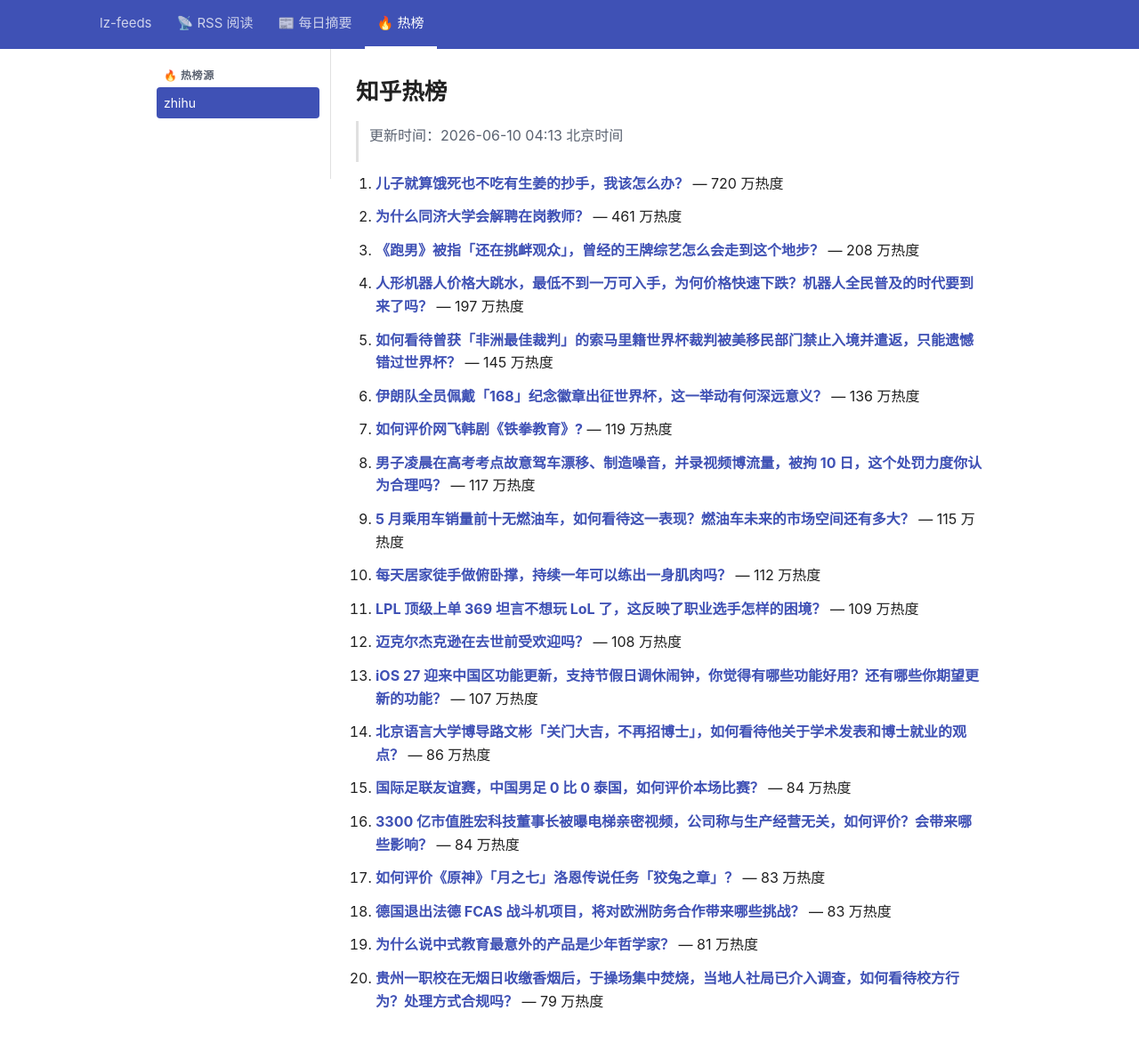
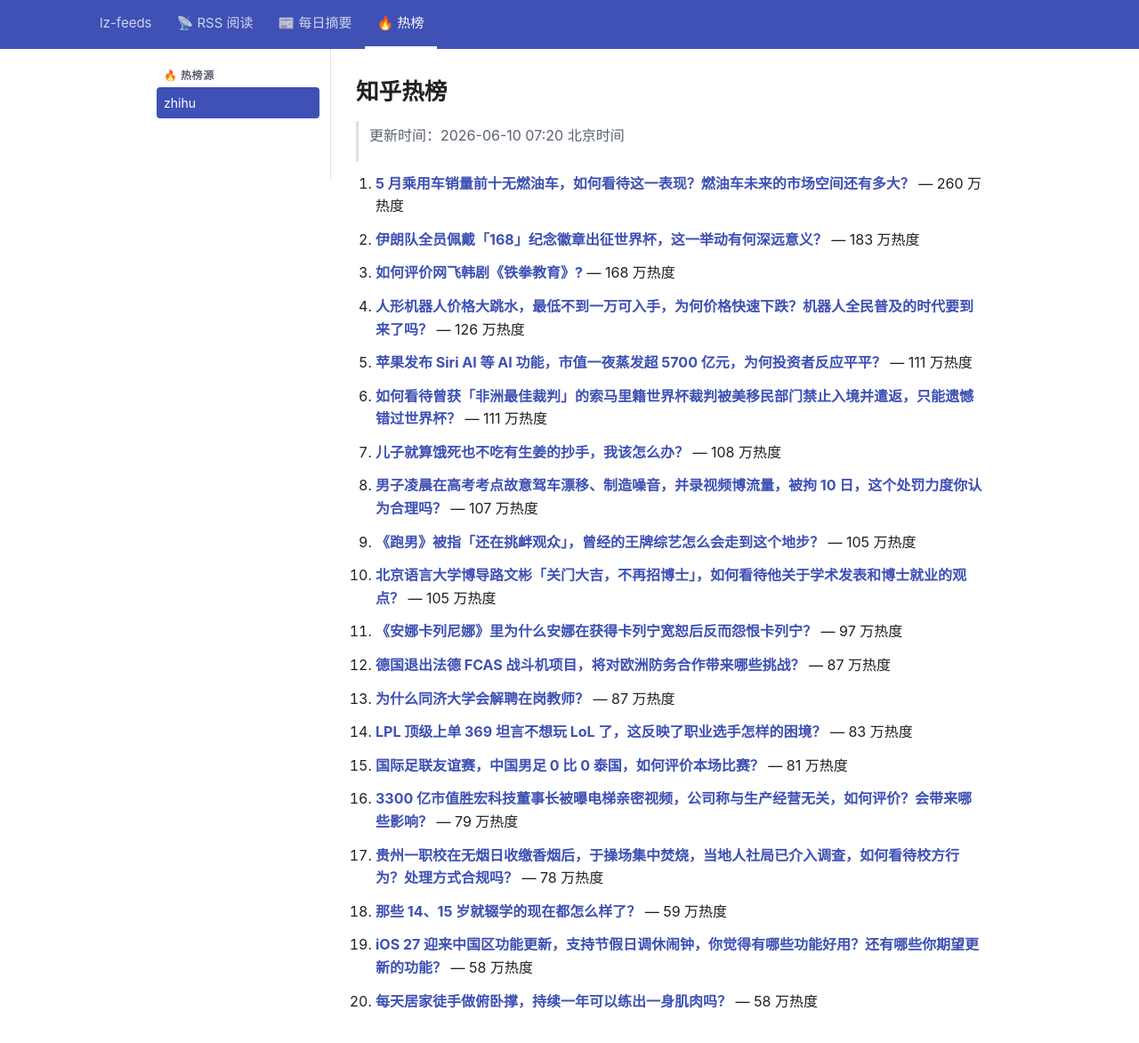
Before and after one commit to lizhang0101/lz-feeds, a Jekyll site: the page built from _hotlist/zhihu.md, in a window 1280 px wide and 1202 px high. Shown: the top 1172 px of the window at 89% size. Built offline with Jekyll 4.4.1, drawn with Linux system fonts in a browser that asks for light colours.

Commit message:
hotlist: 2026-06-09T23:20Z

```diff
--- a/_hotlist/zhihu.md
+++ b/_hotlist/zhihu.md
@@ -1,48 +1,48 @@
 ---
-updated: 2026-06-10 04:13 北京时间
+updated: 2026-06-10 07:20 北京时间
 count: 20
 ---
 
 # 知乎热榜
 
-> 更新时间：2026-06-10 04:13 北京时间
+> 更新时间：2026-06-10 07:20 北京时间
 
-1. **[儿子就算饿死也不吃有生姜的抄手，我该怎么办？](https://www.zhihu.com/question/1904106070881841642)** — 720 万热度
+1. **[5 月乘用车销量前十无燃油车，如何看待这一表现？燃油车未来的市场空间还有多大？](https://www.zhihu.com/question/2047626265658651748)** — 260 万热度
 
-2. **[为什么同济大学会解聘在岗教师？](https://www.zhihu.com/question/2045231105008259520)** — 461 万热度
+2. **[伊朗队全员佩戴「168」纪念徽章出征世界杯，这一举动有何深远意义？](https://www.zhihu.com/question/2047657469275641746)** — 183 万热度
 
-3. **[《跑男》被指「还在挑衅观众」，曾经的王牌综艺怎么会走到这个地步？](https://www.zhihu.com/question/2046551143426348866)** — 208 万热度
+3. **[如何评价网飞韩剧《铁拳教育》?](https://www.zhihu.com/question/2046709526888552148)** — 168 万热度
 
-4. **[人形机器人价格大跳水，最低不到一万可入手，为何价格快速下跌？机器人全民普及的时代要到来了吗？](https://www.zhihu.com/question/2047236682659755773)** — 197 万热度
+4. **[人形机器人价格大跳水，最低不到一万可入手，为何价格快速下跌？机器人全民普及的时代要到来了吗？](https://www.zhihu.com/question/2047236682659755773)** — 126 万热度
 
-5. **[如何看待曾获「非洲最佳裁判」的索马里籍世界杯裁判被美移民部门禁止入境并遣返，只能遗憾错过世界杯？](https://www.zhihu.com/question/2047615049951175918)** — 145 万热度
+5. **[苹果发布 Siri AI 等 AI 功能，市值一夜蒸发超 5700 亿元，为何投资者反应平平？](https://www.zhihu.com/question/2047616042067834810)** — 111 万热度
 
-6. **[伊朗队全员佩戴「168」纪念徽章出征世界杯，这一举动有何深远意义？](https://www.zhihu.com/question/2047657469275641746)** — 136 万热度
+6. **[如何看待曾获「非洲最佳裁判」的索马里籍世界杯裁判被美移民部门禁止入境并遣返，只能遗憾错过世界杯？](https://www.zhihu.com/question/2047615049951175918)** — 111 万热度
 
-7. **[如何评价网飞韩剧《铁拳教育》?](https://www.zhihu.com/question/2046709526888552148)** — 119 万热度
+7. **[儿子就算饿死也不吃有生姜的抄手，我该怎么办？](https://www.zhihu.com/question/1904106070881841642)** — 108 万热度
 
-8. **[男子凌晨在高考考点故意驾车漂移、制造噪音，并录视频博流量，被拘 10 日，这个处罚力度你认为合理吗？](https://www.zhihu.com/question/2047324525931532969)** — 117 万热度
+8. **[男子凌晨在高考考点故意驾车漂移、制造噪音，并录视频博流量，被拘 10 日，这个处罚力度你认为合理吗？](https://www.zhihu.com/question/2047324525931532969)** — 107 万热度
 
-9. **[5 月乘用车销量前十无燃油车，如何看待这一表现？燃油车未来的市场空间还有多大？](https://www.zhihu.com/question/2047626265658651748)** — 115 万热度
+9. **[《跑男》被指「还在挑衅观众」，曾经的王牌综艺怎么会走到这个地步？](https://www.zhihu.com/question/2046551143426348866)** — 105 万热度
 
-10. **[每天居家徒手做俯卧撑，持续一年可以练出一身肌肉吗？](https://www.zhihu.com/question/1906356929229457383)** — 112 万热度
+10. **[北京语言大学博导路文彬「关门大吉，不再招博士」，如何看待他关于学术发表和博士就业的观点？](https://www.zhihu.com/question/2046185772441772917)** — 105 万热度
 
-11. **[LPL 顶级上单 369 坦言不想玩 LoL 了，这反映了职业选手怎样的困境？](https://www.zhihu.com/question/2046276887664649844)** — 109 万热度
+11. **[《安娜卡列尼娜》里为什么安娜在获得卡列宁宽恕后反而怨恨卡列宁？](https://www.zhihu.com/question/652455882)** — 97 万热度
 
-12. **[迈克尔杰克逊在去世前受欢迎吗？](https://www.zhihu.com/question/501921877)** — 108 万热度
+12. **[德国退出法德 FCAS 战斗机项目，将对欧洲防务合作带来哪些挑战？](https://www.zhihu.com/question/2047473562320164586)** — 87 万热度
 
-13. **[iOS 27 迎来中国区功能更新，支持节假日调休闹钟，你觉得有哪些功能好用？还有哪些你期望更新的功能？](https://www.zhihu.com/question/2047582801570915436)** — 107 万热度
+13. **[为什么同济大学会解聘在岗教师？](https://www.zhihu.com/question/2045231105008259520)** — 87 万热度
 
-14. **[北京语言大学博导路文彬「关门大吉，不再招博士」，如何看待他关于学术发表和博士就业的观点？](https://www.zhihu.com/question/2046185772441772917)** — 86 万热度
+14. **[LPL 顶级上单 369 坦言不想玩 LoL 了，这反映了职业选手怎样的困境？](https://www.zhihu.com/question/2046276887664649844)** — 83 万热度
 
-15. **[国际足联友谊赛，中国男足 0 比 0 泰国，如何评价本场比赛？](https://www.zhihu.com/question/2047749874011956730)** — 84 万热度
+15. **[国际足联友谊赛，中国男足 0 比 0 泰国，如何评价本场比赛？](https://www.zhihu.com/question/2047749874011956730)** — 81 万热度
 
-16. **[3300 亿市值胜宏科技董事长被曝电梯亲密视频，公司称与生产经营无关，如何评价？会带来哪些影响？](https://www.zhihu.com/question/2047261881392422944)** — 84 万热度
+16. **[3300 亿市值胜宏科技董事长被曝电梯亲密视频，公司称与生产经营无关，如何评价？会带来哪些影响？](https://www.zhihu.com/question/2047261881392422944)** — 79 万热度
 
-17. **[如何评价《原神》「月之七」洛恩传说任务「狡兔之章」？](https://www.zhihu.com/question/2047741257401759233)** — 83 万热度
+17. **[贵州一职校在无烟日收缴香烟后，于操场集中焚烧，当地人社局已介入调查，如何看待校方行为？处理方式合规吗？](https://www.zhihu.com/question/2045458377795433050)** — 78 万热度
 
-18. **[德国退出法德 FCAS 战斗机项目，将对欧洲防务合作带来哪些挑战？](https://www.zhihu.com/question/2047473562320164586)** — 83 万热度
+18. **[那些 14、15 岁就辍学的现在都怎么样了？](https://www.zhihu.com/question/353043914)** — 59 万热度
 
-19. **[为什么说中式教育最意外的产品是少年哲学家？](https://www.zhihu.com/question/2043871015445518046)** — 81 万热度
+19. **[iOS 27 迎来中国区功能更新，支持节假日调休闹钟，你觉得有哪些功能好用？还有哪些你期望更新的功能？](https://www.zhihu.com/question/2047582801570915436)** — 58 万热度
 
-20. **[贵州一职校在无烟日收缴香烟后，于操场集中焚烧，当地人社局已介入调查，如何看待校方行为？处理方式合规吗？](https://www.zhihu.com/question/2045458377795433050)** — 79 万热度
+20. **[每天居家徒手做俯卧撑，持续一年可以练出一身肌肉吗？](https://www.zhihu.com/question/1906356929229457383)** — 58 万热度
```
